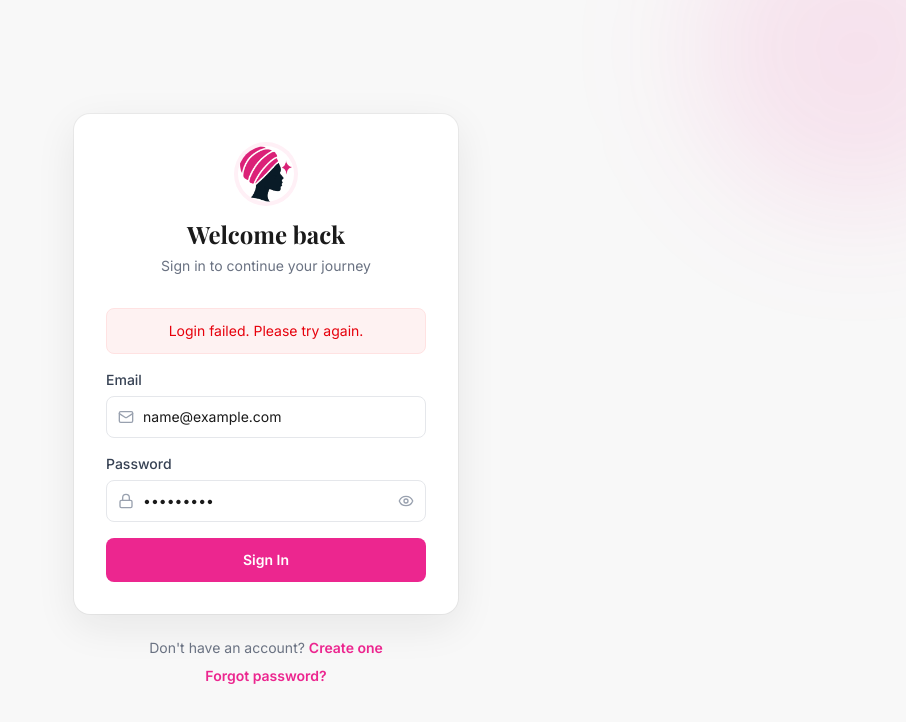
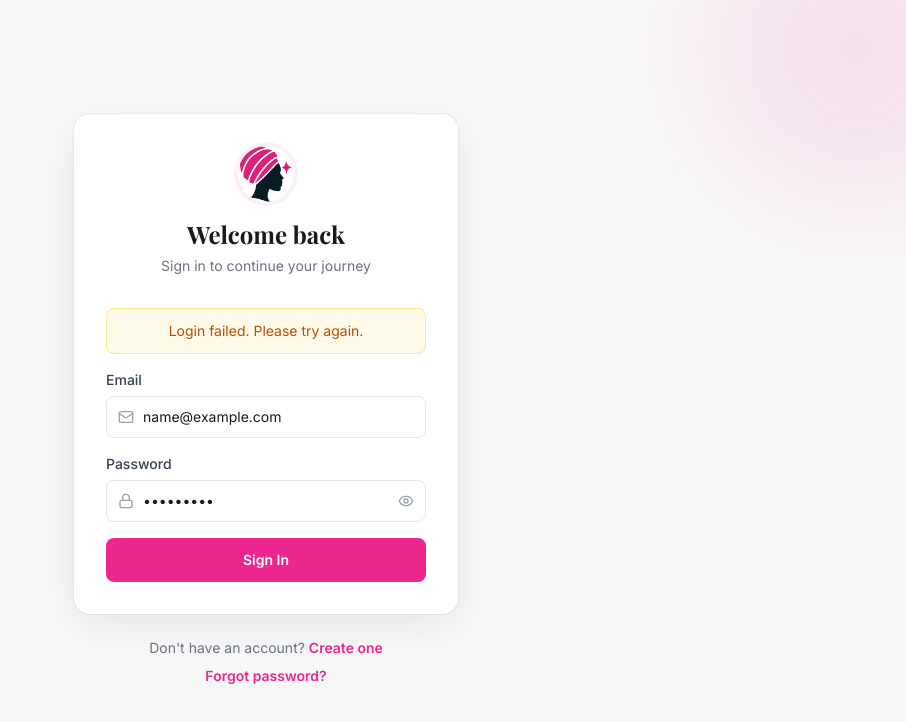
Before and after one commit to AlaffiaM/mayden-money-mind, a React (Vite) app in the folder client/: page /login in a window 1280 px wide. Both pictures are taken after typing "name@example.com", "Sample123" into the empty fields and a click on the button "Sign In". Shown: the top 722 px of the page, without its empty margins (374-1280 px from the left). Built offline with nearby package versions, Linux system fonts and the light colour scheme; no server answers.

Commit message:
Update Login.jsx

```diff
--- a/client/src/pages/Login.jsx
+++ b/client/src/pages/Login.jsx
@@ -28,7 +28,10 @@ export default function Login() {
         <>
           <p>
             Don't have an account?{" "}
-            <Link to="/register" className="text-mayden-magenta font-semibold hover:underline">
+            <Link
+              to="/register"
+              className="text-mayden-magenta font-semibold hover:underline"
+            >
               Create one
             </Link>
           </p>
@@ -45,7 +48,7 @@ export default function Login() {
     >
       <form onSubmit={handleSubmit} className="space-y-4">
         {error && (
-          <div className="rounded-lg border border-red-100 bg-red-50 p-3 text-center text-sm text-red-600">
+          <div className="rounded-lg border border-amber-200 bg-amber-50 p-3 text-center text-sm text-amber-700">
             {error}
           </div>
         )}
```
